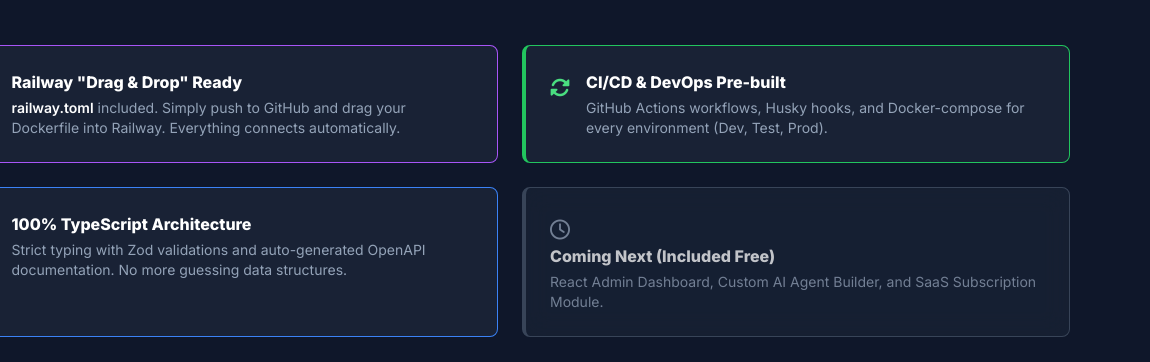
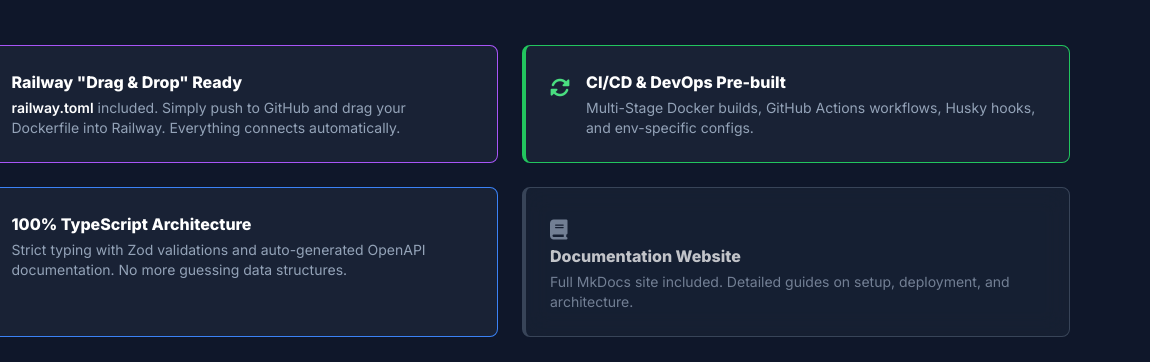
Before and after one commit to aymenkani/nodejs-enterprise-platform, a plain HTML site: page index.html in a window 1280 px wide. Shown: the part 4809-5171 px from the top of the page, 130-1280 px from the left. Drawn offline with nearby package versions, Linux system fonts and the light colour scheme.

Commit message:
Revise CI/CD description and future features section
Updated section content to reflect changes in CI/CD and future features.

```diff
--- a/index.html
+++ b/index.html
@@ -530,7 +530,7 @@
     </section>
 
     <!-- Roadmap & Future Proofing -->
-    <section class="py-16">
+   <section class="py-16">
         <div class="max-w-6xl mx-auto px-4">
             <h2 class="text-3xl font-bold text-white text-center mb-4">Why this is the 2026 Standard</h2>
             <p class="text-center text-slate-400 mb-12 max-w-2xl mx-auto">
@@ -555,7 +555,7 @@
                     <div>
                         <h4 class="text-white font-bold mb-1">CI/CD & DevOps Pre-built</h4>
                         <p class="text-slate-400 text-sm">
-                            GitHub Actions workflows, Husky hooks, and Docker-compose for every environment (Dev, Test, Prod).
+                            Multi-Stage Docker builds, GitHub Actions workflows, Husky hooks, and env-specific configs.
                         </p>
                     </div>
                 </div>
@@ -573,10 +573,10 @@
 
                 <!-- Future Features -->
                 <div class="glass-panel p-6 rounded-lg border-l-4 border-slate-600 opacity-75">
-                    <div class="mt-1"><i class="fa-regular fa-clock text-slate-400 text-xl"></i></div>
+                    <div class="mt-1"><i class="fa-solid fa-book text-slate-400 text-xl"></i></div>
                     <div>
-                        <h4 class="text-white font-bold mb-1">Coming Next (Included Free)</h4>
-                        <p class="text-slate-400 text-sm">React Admin Dashboard, Custom AI Agent Builder, and SaaS Subscription Module.</p>
+                        <h4 class="text-white font-bold mb-1">Documentation Website</h4>
+                        <p class="text-slate-400 text-sm">Full MkDocs site included. Detailed guides on setup, deployment, and architecture.</p>
                     </div>
                 </div>
             </div>
```
